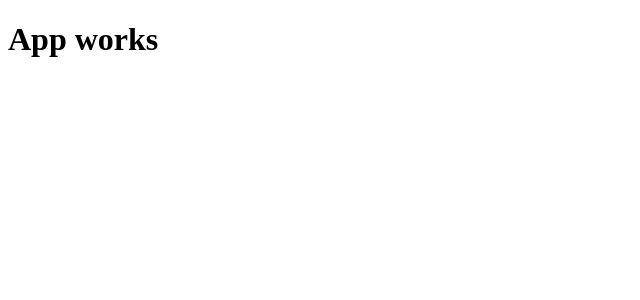
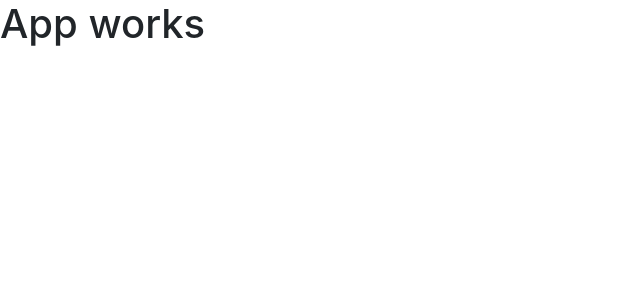
Before and after one commit to huythongcao/Tour-App, an Angular app: page / in a window 1280 px wide. Shown: the top 300 px of the page, without its empty margins (0-640 px from the left). Built offline with nearby package versions, Linux system fonts and the light colour scheme.

Commit message:
install bootstrap

```diff
--- a/package.json
+++ b/package.json
@@ -19,6 +19,7 @@
     "@angular/platform-browser": "~9.1.13",
     "@angular/platform-browser-dynamic": "~9.1.13",
     "@angular/router": "~9.1.13",
+    "bootstrap": "^4.6.1",
     "rxjs": "~6.5.4",
     "tslib": "^1.10.0",
     "zone.js": "~0.10.2"
--- a/src/styles.scss
+++ b/src/styles.scss
@@ -1 +1,3 @@
 /* You can add global styles to this file, and also import other style files */
+
+@import '../node_modules/bootstrap/scss/bootstrap.scss';
```
